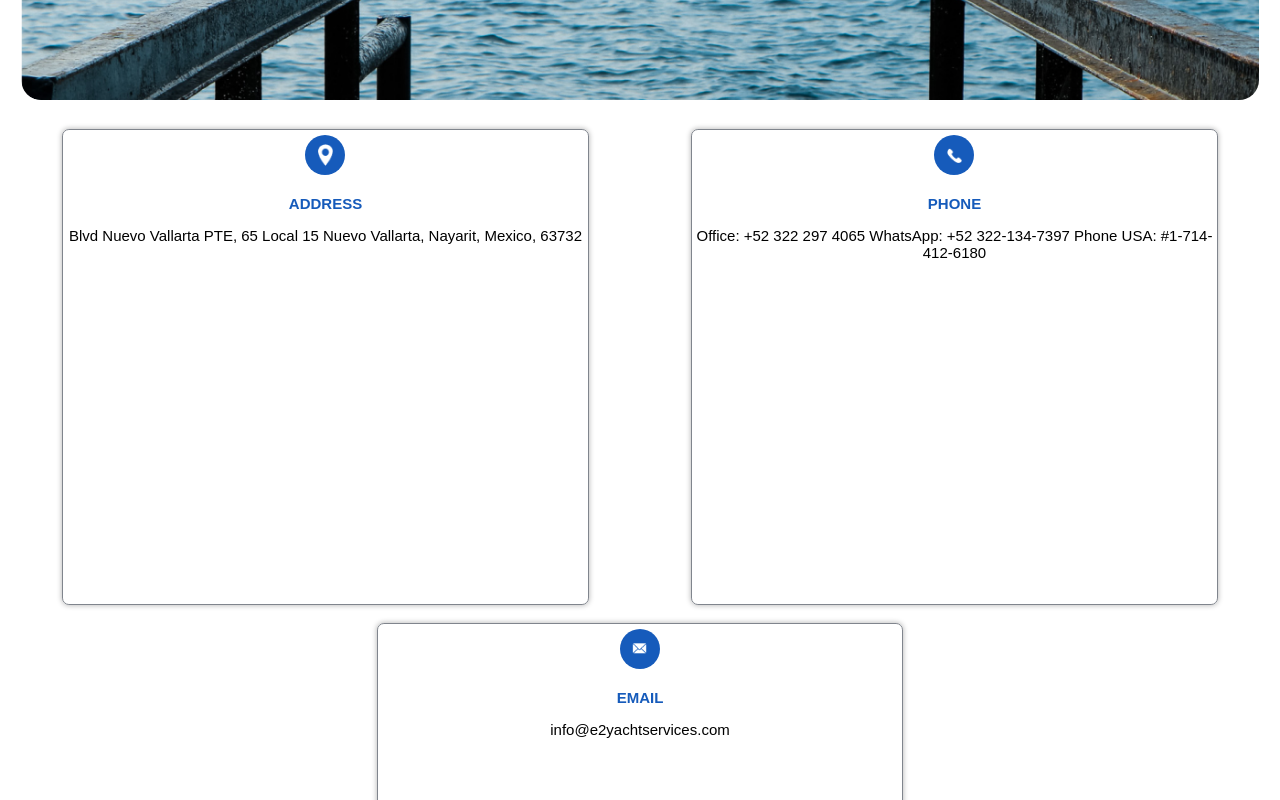
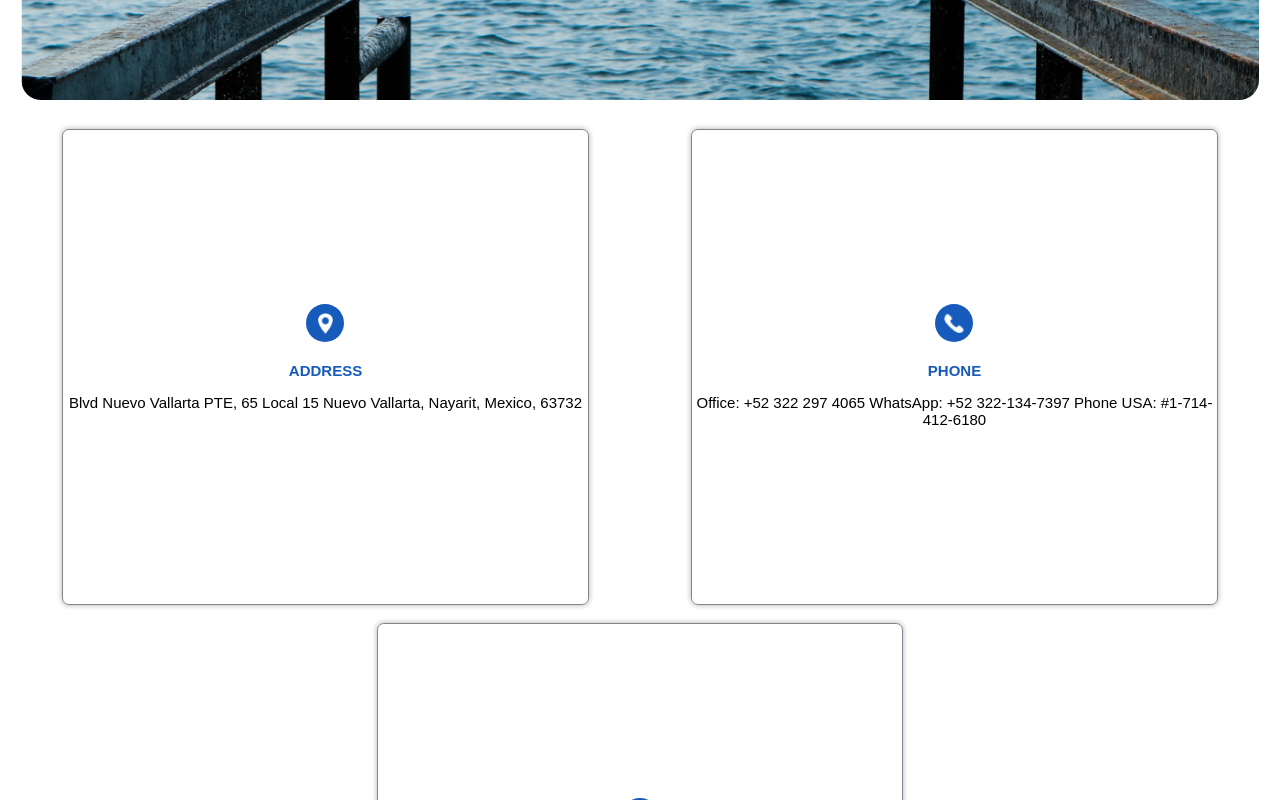
Before and after one commit to justinait/e2yacht, a React (Vite) app: page /contact in a window 1280 px wide. Shown: the part 1040-1840 px from the top of the page. Built offline with nearby package versions, Linux system fonts and the light colour scheme.

Commit message:
contact css

```diff
--- a/src/Components/Contact/Contact.css
+++ b/src/Components/Contact/Contact.css
@@ -16,8 +16,8 @@
     width: 15px;
 }
 .contactImageCircle {
-    width: 40px;
-    height: 40px;
+    width: 38px;
+    height: 38px;
     background: var(--color-lightBlue);
     border-radius: 50%;
     display: flex;
@@ -35,6 +35,7 @@
     font-size:var(--fontSize-medium);
     color: black;
     margin: 0;
+    height: 40px;
 }
 .cardContactDiv{
     margin: 9px 0;
@@ -42,6 +43,7 @@
     height: 37vw;
     display: flex;
     flex-direction: column;
+    justify-content: center;
     align-items: center;
     text-align: center;
     border: 1px solid var(--color-darkGrey);
--- a/src/Components/Contact/Contact.jsx
+++ b/src/Components/Contact/Contact.jsx
@@ -36,7 +36,7 @@ function Contact() {
         </div>
         <div className='cardContactDiv'>
           <div className='contactImageCircle'>
-            <img src={phone} alt="location" className='contactIconLocation'/>
+            <img src={phone} alt="location" className='contactIcon'/>
           </div>
           <h5>PHONE</h5>
           <p className='cardContactText'>Office: +52 322 297 4065
@@ -46,7 +46,7 @@ function Contact() {
         </div>
         <div className='cardContactDiv'>
           <div className='contactImageCircle'>
-            <img src={mail} alt="location" className='contactIconLocation'/>
+            <img src={mail} alt="location" className='contactIcon'/>
           </div>
           <h5>EMAIL</h5>
           <p className='cardContactText'>info@e2yachtservices.com</p>
```
